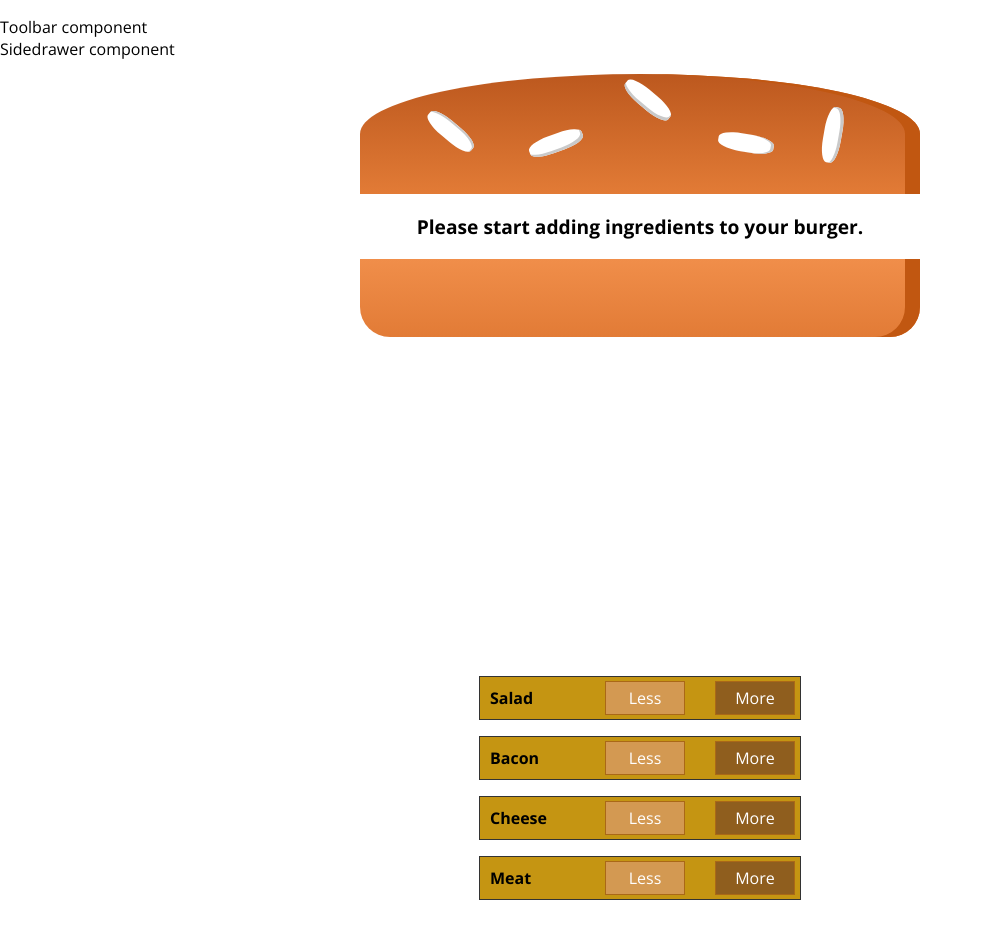
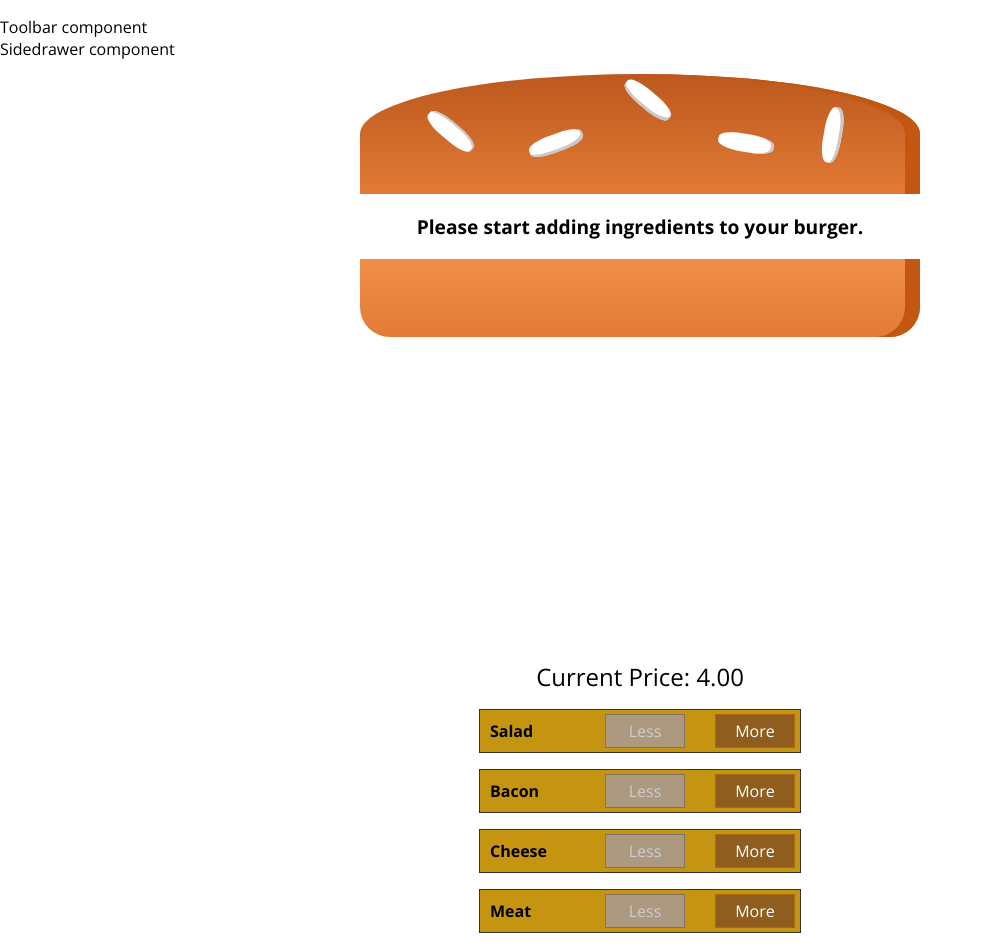
Before and after one commit to rook218/react-burger-builder, a React (Create React App) app: page / in a window 1280 px wide. Shown: the whole page, without its empty margins (0-983 px from the left). Before the commit the page ends 916 px from the top, so only its background shows below. Built offline with nearby package versions, Linux system fonts and the light colour scheme.

Commit message:
Added remove ingredient logic

```diff
--- a/src/components/Burger/BuildControls/BuildControl/BuildControl.js
+++ b/src/components/Burger/BuildControls/BuildControl/BuildControl.js
@@ -5,8 +5,8 @@ const buildControl = props => {
 	return (
 		<div className={classes.BuildControl}>
 			<div className={classes.Label}>{props.label}</div>
-			<button className={classes.Less} onClick={() => props.ingredientRemoved(props.type)}>Less</button>
-			<button className={classes.More} onClick={() => props.ingredientAdded(props.type)}>More</button>
+			<button className={classes.Less} onClick={props.ingredientRemoved} disabled={props.disabled}>Less</button>
+			<button className={classes.More} onClick={props.ingredientAdded}>More</button>
 		</div>
 	);
 }
--- a/src/components/Burger/BuildControls/BuildControls.js
+++ b/src/components/Burger/BuildControls/BuildControls.js
@@ -12,13 +12,15 @@ const controls = [
 const buildControls = props => {
 	return (
 		<div>
-			{controls.map(ctrl => {
+			<p className={classes.Price}>Current Price: {props.price}</p>
+			{controls.map((ctrl) => {
 				return <BuildControl
 					key={ctrl.label}
 					label={ctrl.label}
 					type={ctrl.type}
-					ingredientAdded={props.ingredientAdded}
-					ingredientRemoved={props.ingredientRemoved} />
+					ingredientAdded={() => props.ingredientAdded(ctrl.type)}
+					ingredientRemoved={() => props.ingredientRemoved(ctrl.type)}
+					disabled={props.disabledInfo[ctrl.type]} />
 			})}
 		</div>
 	)
--- a/src/components/Burger/BuildControls/BuildControls.module.css
+++ b/src/components/Burger/BuildControls/BuildControls.module.css
@@ -8,3 +8,9 @@
 	padding: 10px 0;
 
 }
+
+.Price {
+	margin:0 auto;
+	font-size: 1.5rem;
+	text-align: center;
+}
--- a/src/containers/BurgerBuilder/BurgerBuilder.js
+++ b/src/containers/BurgerBuilder/BurgerBuilder.js
@@ -35,16 +35,34 @@ class BurgerBuilder extends Component {
 	};
 
 	removeIngredientHandler = type => {
+		const oldCount = this.state.ingredients[type];
+		if (oldCount != 0) {
+			const updatedCount = oldCount - 1;
+			const updatedIngredients = { ...this.state.ingredients };
+			updatedIngredients[type] = updatedCount;
 
+			const priceDeduction = INGREDIENT_PRICES[type];
+			const oldPrice = this.state.totalPrice;
+			const newPrice = oldPrice - priceDeduction;
+			this.setState({ totalPrice: newPrice, ingredients: updatedIngredients });
+		}
 	};
 
 	render() {
+		const disabledInfo = {
+			...this.state.ingredients,
+		}
+		for (let key in disabledInfo) {
+			disabledInfo[key] = disabledInfo[key] <= 0;
+		}
 		return (
 			<Aux>
 				<Burger ingredients={this.state.ingredients} />
 				<BuildControls
+					price={this.state.totalPrice.toFixed(2)}
 					ingredientAdded={this.addIngredientHandler}
-					ingredientRemoved={this.removeIngredientHandler} />
+					ingredientRemoved={this.removeIngredientHandler}
+					disabledInfo={disabledInfo} />
 			</Aux>
 		);
 	}
```
